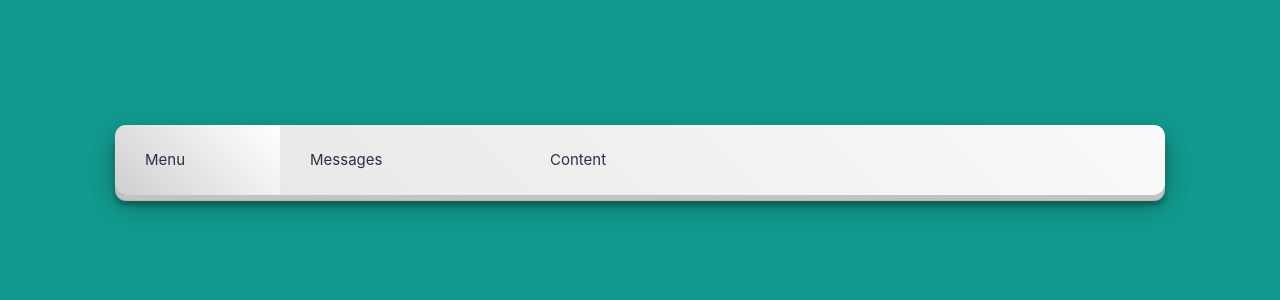
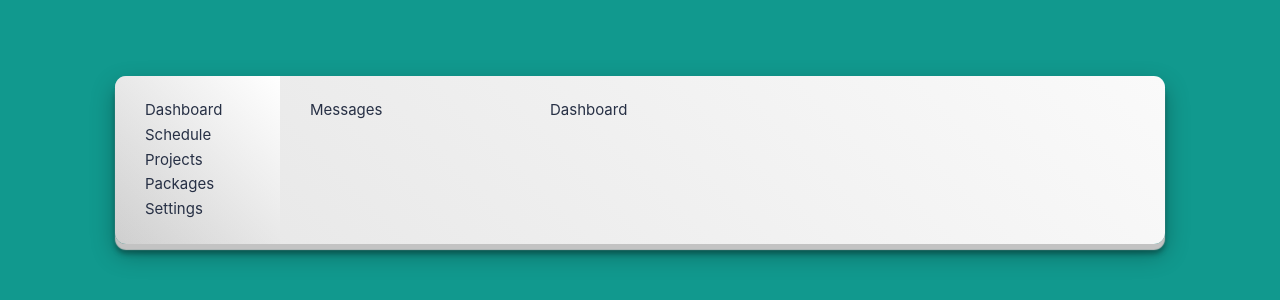
Before and after one commit to ihansson/check-it-app, a React (Create React App) app: page /dashboard in a window 1280 px wide. Shown: the part 240-540 px from the top of the page. Built offline with nearby package versions, Linux system fonts and the light colour scheme; a web font is replaced by a local one.

Commit message:
sub routes

```diff
--- a/src/App.scss
+++ b/src/App.scss
@@ -28,6 +28,11 @@ button {
 
 * {
 	box-sizing: border-box
+}
+
+a {
+	text-decoration: none;
+	color: $color;
 }
 
 .App- {
@@ -154,6 +159,11 @@ button {
 			max-width: 11em;
 			background: linear-gradient(45deg, rgba(0,0,0,0.1) 0%, rgba(255,255,255,1) 100%);
 		}
+		&-nav {
+			a {
+				display: block;
+			}
+		}
 		&-messages {
 			max-width: 16em;
 		}
--- a/src/Dashboard.tsx
+++ b/src/Dashboard.tsx
@@ -1,17 +1,37 @@
 import React from 'react';
+import {
+	BrowserRouter as Router,
+	Switch,
+	Route
+} from "react-router-dom";
 
 const Dashboard: React.FC = () => {
 	return (
 	<div className="App-box">
 		<div className="App-dashboard">
 			<div className="App-dashboard-menu">
-				Menu
+				<nav className="App-dashboard-nav">
+					<a className="active" href="/dashboard">Dashboard</a>
+					<a href="/dashboard/schedule">Schedule</a>
+					<a href="/dashboard/projects">Projects</a>
+					<a href="/dashboard/packages">Packages</a>
+					<a href="/dashboard/settings">Settings</a>
+				</nav>
 			</div>
 			<div className="App-dashboard-messages">
 				Messages
 			</div>
 			<div className="App-dashboard-content">
-				Content
+				<Router>
+					<Switch>
+						<Route path="/dashboard/schedule">
+							Schedule
+						</Route>
+						<Route path="/dashboard">
+							Dashboard
+						</Route>
+					</Switch>
+				</Router>
 			</div>
 		</div>
 	</div>)
```
